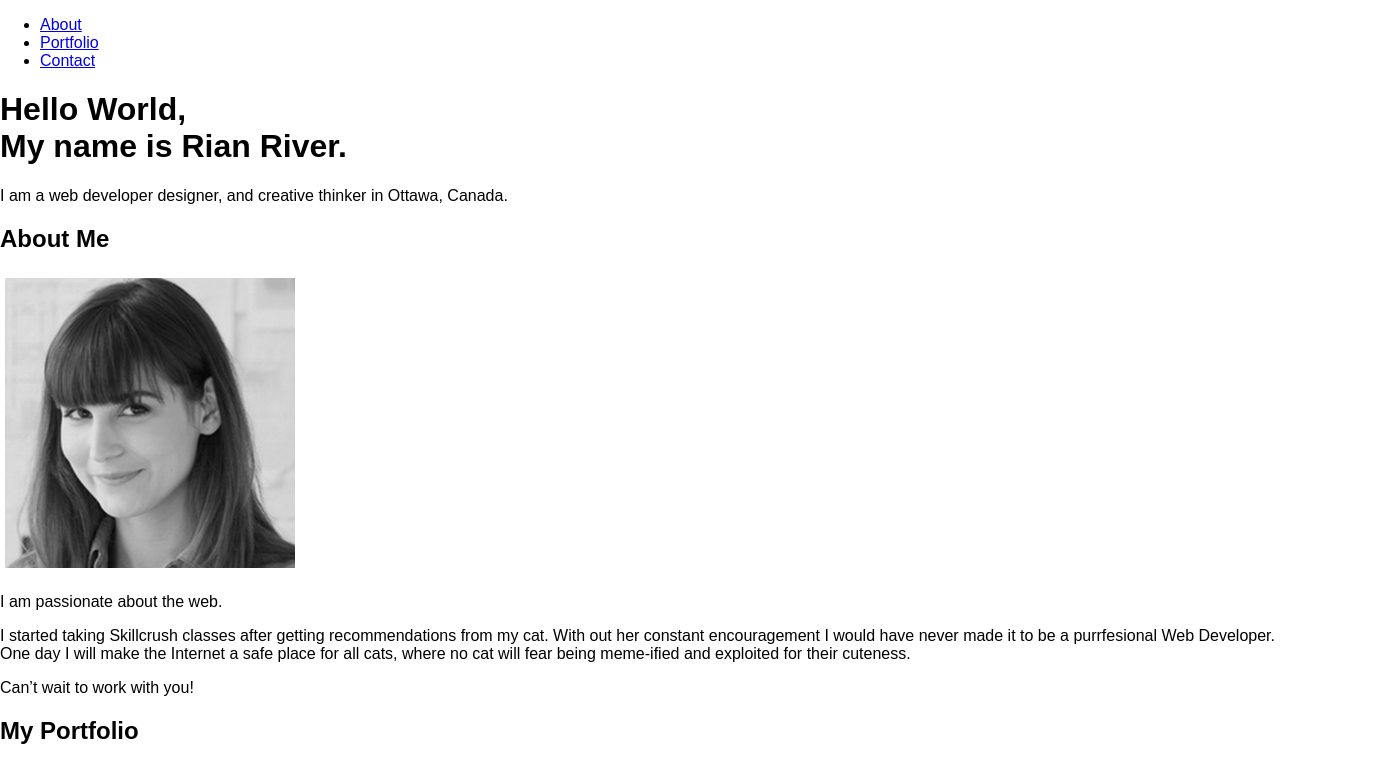
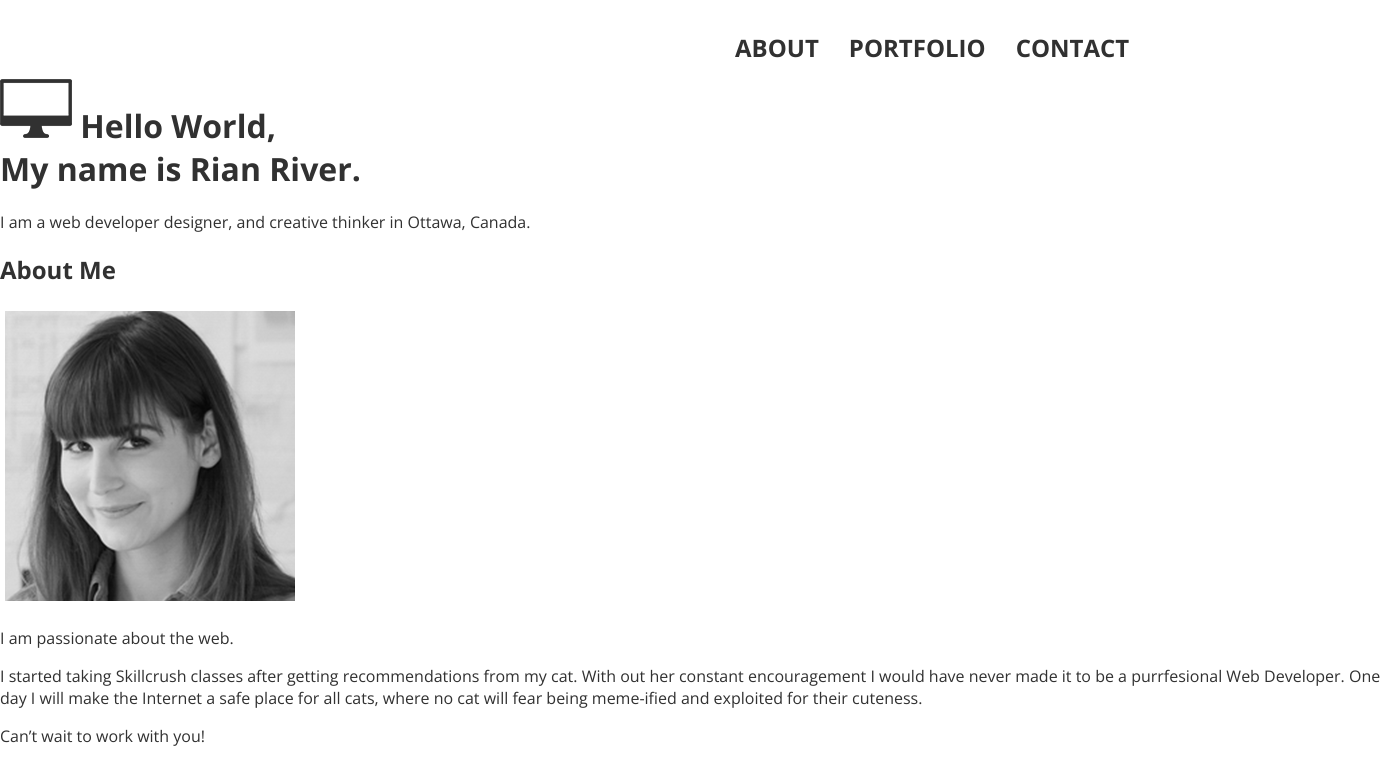
Before and after one commit to kaitmill/minimal-portfolio-design, a plain HTML site: page index.html in a window 1280 px wide. Shown: the top 762 px of the page, 1400 px wide, since content can reach past the window. Drawn offline with nearby package versions, Linux system fonts and the light colour scheme.

Commit message:
Main nav styled

```diff
--- a/css/main.css
+++ b/css/main.css
@@ -1 +1,53 @@
 /* * Main Styles * */
+
+.full-width {
+	width: 1400px;
+	clear: both;
+}
+
+.half-width {
+	width: 600px;
+	float: right;
+}
+
+.third-width {
+	width: 400px;
+	float: left;
+}
+
+body {
+	font-family: 'Open Sans', sans-serif;
+	color: #313131;
+	/*font-family: 'Libre Baskerville', serif;*/
+}
+
+/* * Header Styles * */
+
+.main-nav ul {
+	list-style-type: none;
+}
+
+.main-nav a {
+	text-decoration: none;
+	font-family: 'Open Sans', sans-serif;
+	color: #313131;
+	float: left;
+	padding: 15px;
+	font-size: 24px;
+	font-weight: bold;
+	text-transform: uppercase;
+}
+
+/* * About Styles * */
+
+
+
+
+
+/* * Portfolio Styles * */
+
+
+
+
+
+/* * Footer Styles * */
--- a/index.html
+++ b/index.html
@@ -8,7 +8,7 @@
 </head>
 <body>
 	<header>
-		<div class="full-width">
+		<div class="half-width">
 			<nav class="main-nav">
 				<ul>
 					<li><a href="#about">About</a></li>
@@ -16,7 +16,9 @@
 					<li><a href="#contact">Contact</a></li>
 				</ul>
 			</nav>
-			<h1>Hello World, <br> My name is <span>Rian River.</span></h1>
+		</div>
+		<div class="full-width">
+			<h1><img src="img/computer-icon.png" alt="Computer icon"> Hello World, <br> My name is <span>Rian River.</span></h1>
 			<p>I am a web developer designer, and creative thinker in Ottawa, Canada.</p>
 		</div>
 	</header>
@@ -51,7 +53,7 @@
 			</div>
 		</section>
 	</main>
-	<footer>
+	<footer id="contact">
 		<div class="full-width">
 			<h2>Let's Connect</h2>
 		</div>
```
